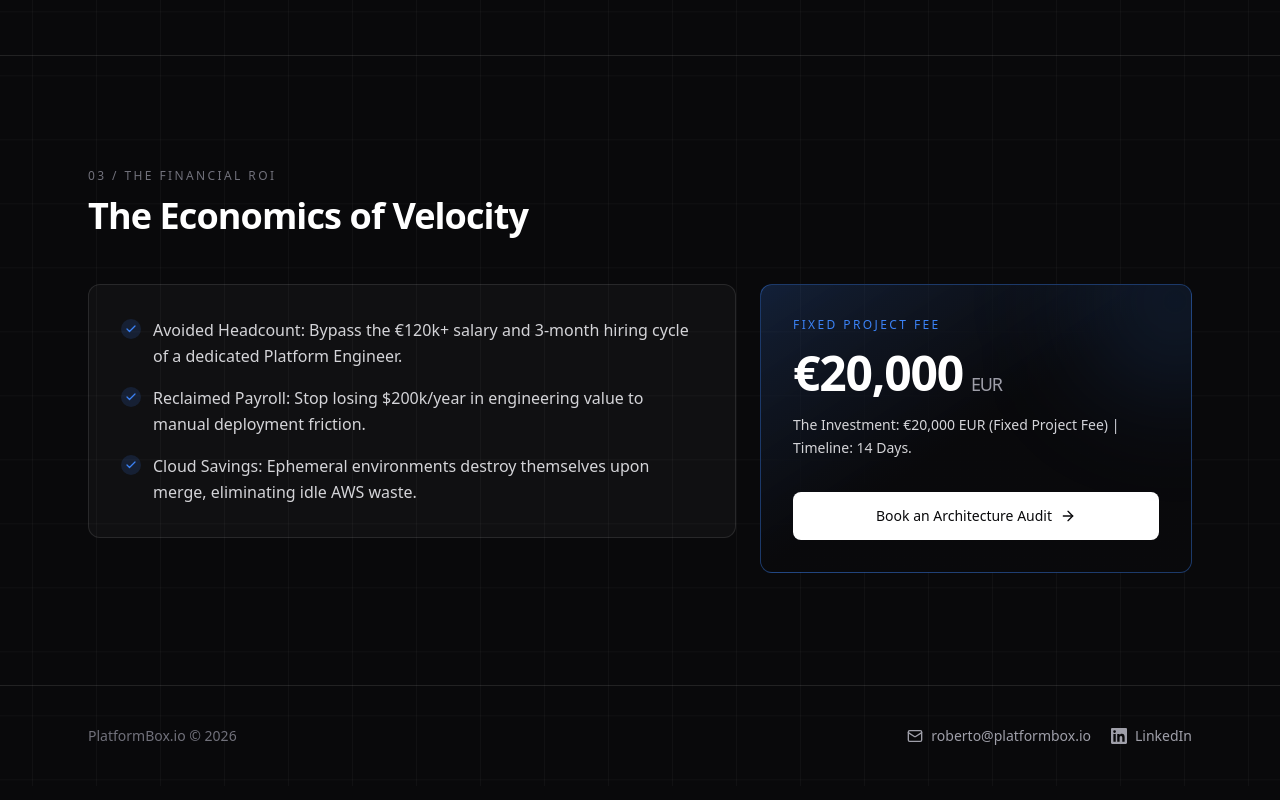
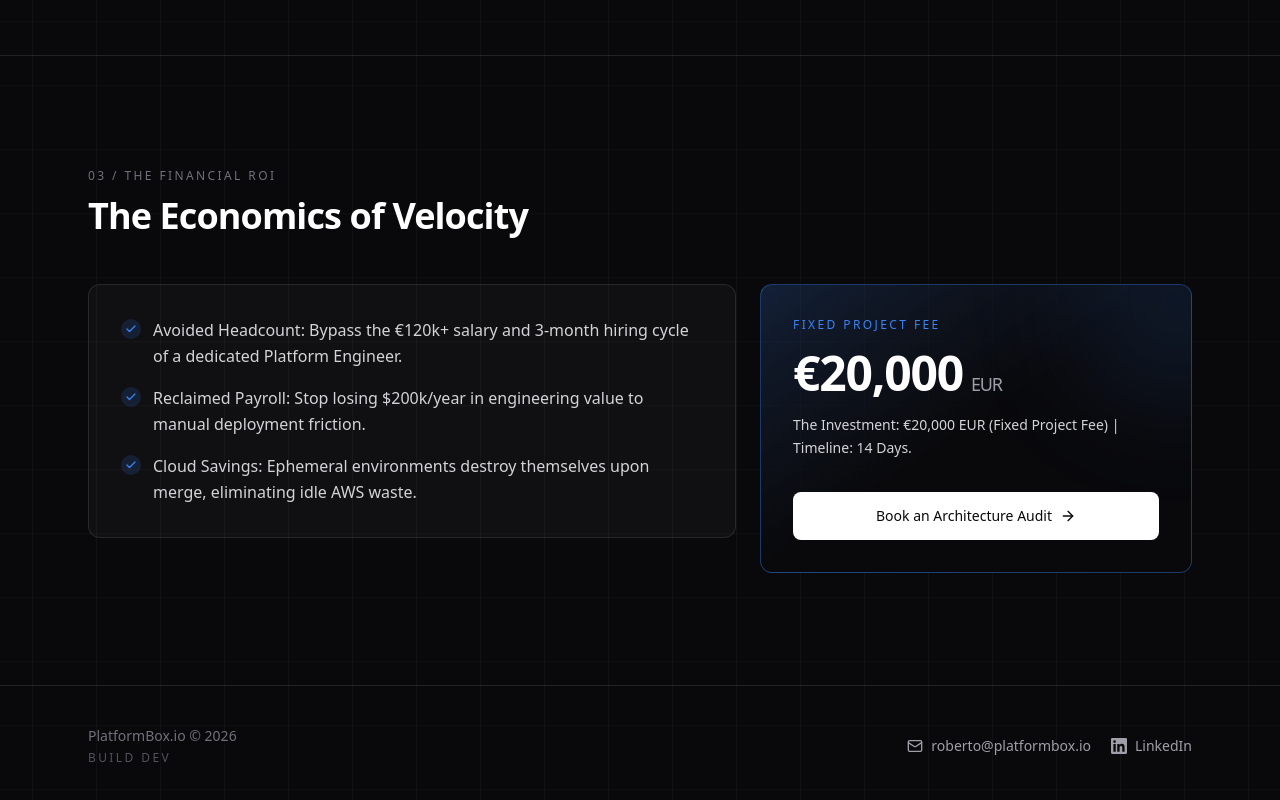
Before and after one commit to Rob971/platformbox.io, a Next.js app: page / in a window 1280 px wide. Shown: the part 1723-2523 px from the top of the page. Built offline with nearby package versions, Linux system fonts and the light colour scheme.

Commit message:
Show deployed commit SHA in footer

```diff
--- a/next.config.ts
+++ b/next.config.ts
@@ -9,6 +9,9 @@ const nextConfig: NextConfig = {
   output: "export",
   images: { unoptimized: true },
   trailingSlash: true,
+  env: {
+    NEXT_PUBLIC_COMMIT_SHA: process.env.VERCEL_GIT_COMMIT_SHA ?? process.env.NEXT_PUBLIC_COMMIT_SHA ?? "dev",
+  },
 };
 
 export default nextConfig;
--- a/src/components/landing-page.tsx
+++ b/src/components/landing-page.tsx
@@ -301,7 +301,12 @@ export function LandingPage() {
 
       <footer className="relative z-10 border-t border-white/10">
         <div className="mx-auto flex max-w-6xl flex-col items-start justify-between gap-6 px-6 py-10 sm:flex-row sm:items-center">
-          <p className="text-sm text-zinc-500">PlatformBox.io © 2026</p>
+          <div className="flex flex-col gap-1">
+            <p className="text-sm text-zinc-500">PlatformBox.io © 2026</p>
+            <p className="text-xs uppercase tracking-[0.2em] text-zinc-600">
+              build {process.env.NEXT_PUBLIC_COMMIT_SHA?.slice(0, 7) ?? "dev"}
+            </p>
+          </div>
           <div className="flex flex-wrap items-center gap-5">
             <a
               href="mailto:roberto@platformbox.io"
```
